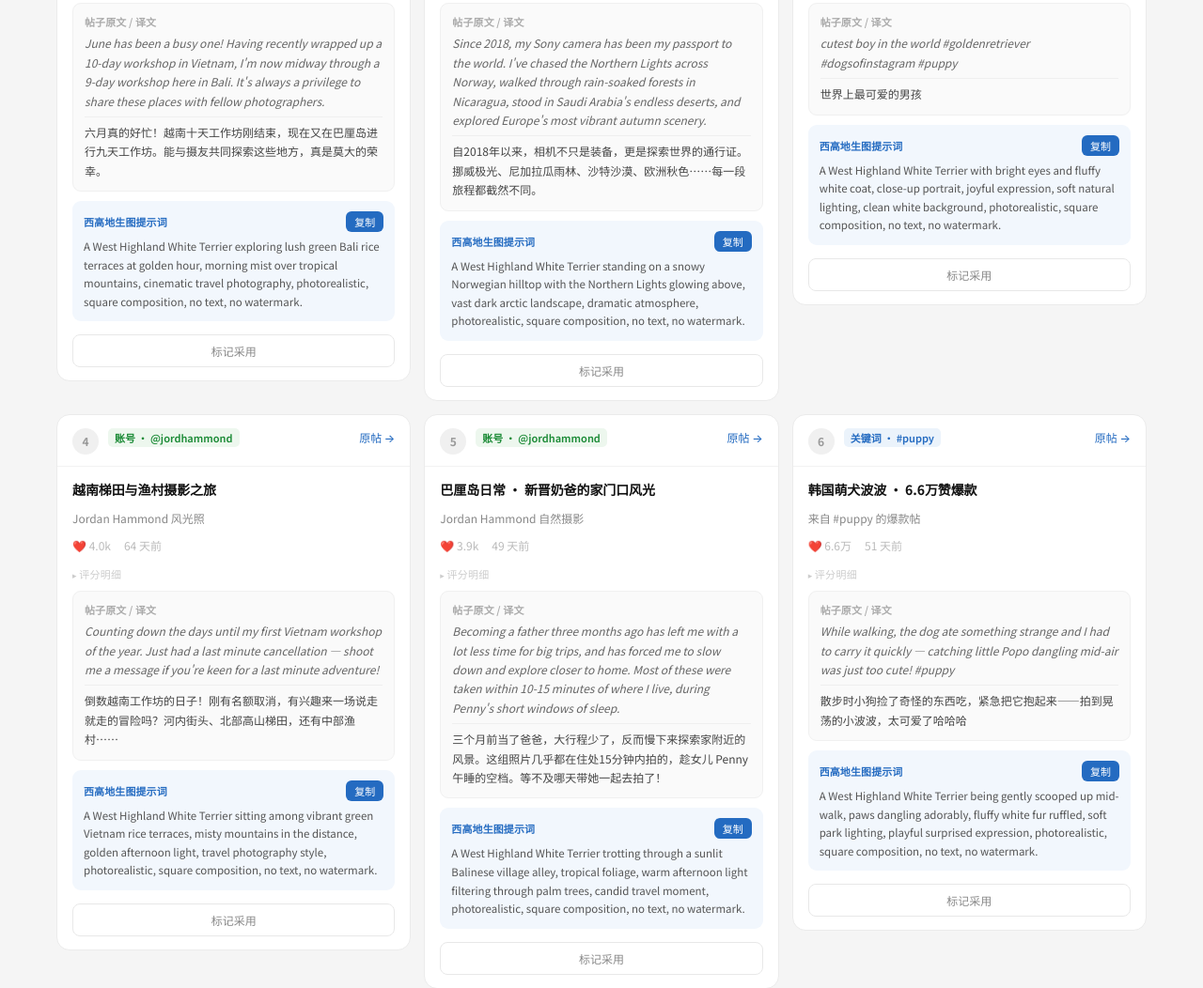
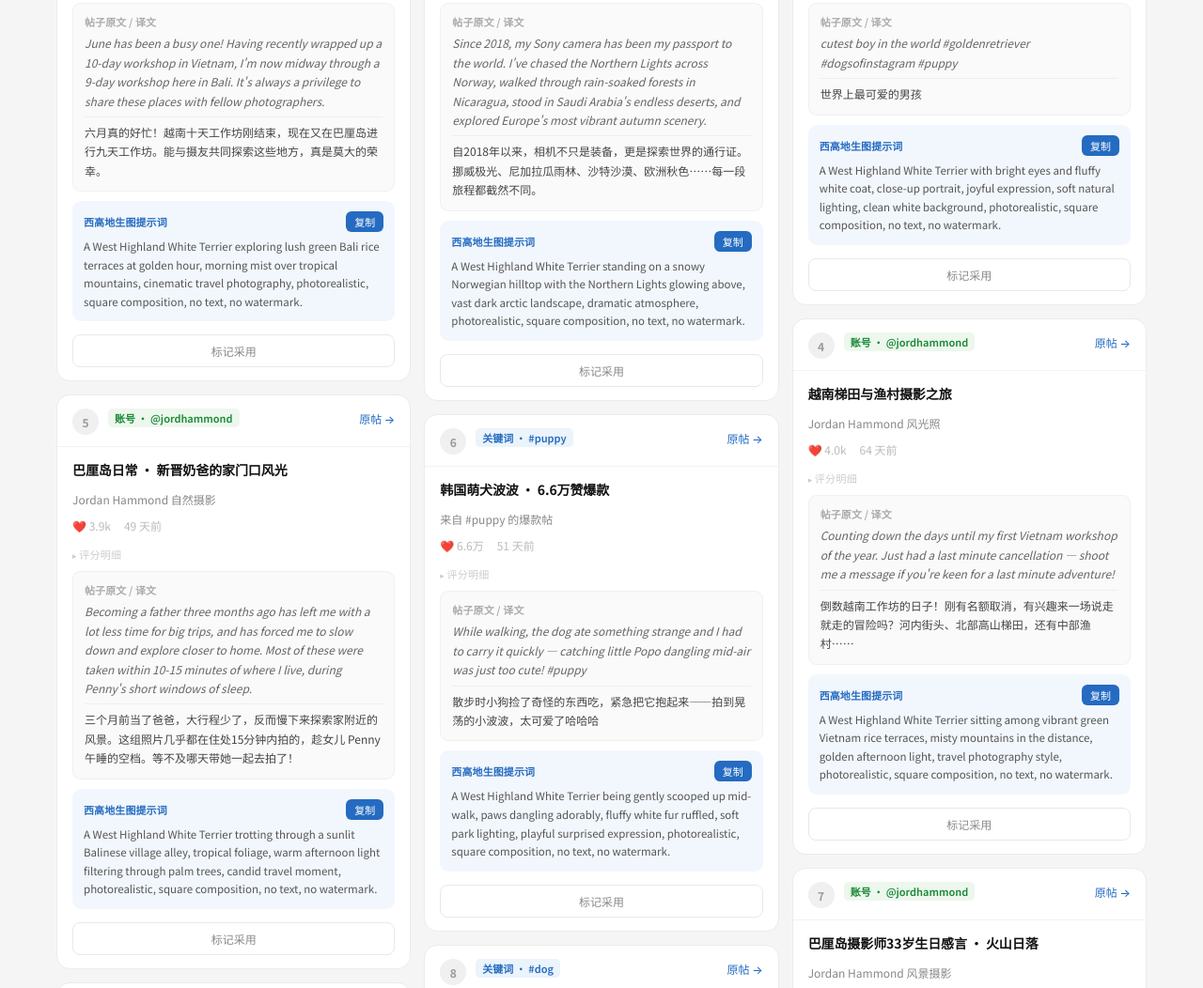
Before and after one commit to jing-emmazhang/westie-daily, a plain HTML site: page index.html in a window 1280 px wide. Shown: the part 255-1307 px from the top of the page at 94% size. Drawn offline with Linux system fonts and the light colour scheme.

Commit message:
Update index.html

```diff
--- a/index.html
+++ b/index.html
@@ -26,15 +26,16 @@ body{
   background-repeat:no-repeat;background-position:right 10px center;
 }
 
-/* ── 网格 ── */
+/* ── 瀑布流网格 ── */
 .grid{
   max-width:1160px;margin:0 auto;
   display:grid;
   grid-template-columns:repeat(3,1fr);
-  gap:14px;
-  align-items:start;
+  grid-auto-rows:1px;
+  column-gap:14px;
+  row-gap:0;
 }
-.card-wrap{}
+.card-wrap{align-self:start}
 .empty{max-width:1160px;margin:80px auto;text-align:center;color:#bbb;font-size:14px}
 .loading{max-width:1160px;margin:80px auto;text-align:center;color:#bbb;font-size:13px}
 
@@ -149,6 +150,7 @@ details[open] summary::before{content:'▾  '}
 /* ── 响应式 ── */
 @media(max-width:860px){.grid{grid-template-columns:repeat(2,1fr)}}
 @media(max-width:520px){.grid{grid-template-columns:1fr}}
+
 </style>
 </head>
 <body>
@@ -314,6 +316,8 @@ async function loadDate(date){
     grid.innerHTML=posts.map(renderCard).join('');
     document.getElementById('metaInfo').textContent=
       `${date} · ${data.total_candidates||0} 条候选 · ${data.scraped_at||''}`;
+    // 等图片/字体渲染完再计算高度
+    setTimeout(applyMasonry, 100);
   }catch(e){
     grid.innerHTML=`<div class="empty">加载失败：${e.message}</div>`;
   }
@@ -341,7 +345,21 @@ async function init(){
   }
 }
 
+function applyMasonry(){
+  const grid=document.getElementById('grid');
+  if(!grid) return;
+  // reset first
+  grid.querySelectorAll('.card-wrap').forEach(w=>w.style.gridRowEnd='');
+  requestAnimationFrame(()=>{
+    grid.querySelectorAll('.card-wrap').forEach(w=>{
+      const h=w.querySelector('.card')?.offsetHeight||0;
+      w.style.gridRowEnd=`span ${h+14}`;
+    });
+  });
+}
+
 init();
+window.addEventListener('resize',applyMasonry);
 </script>
 </body>
 </html>
```
